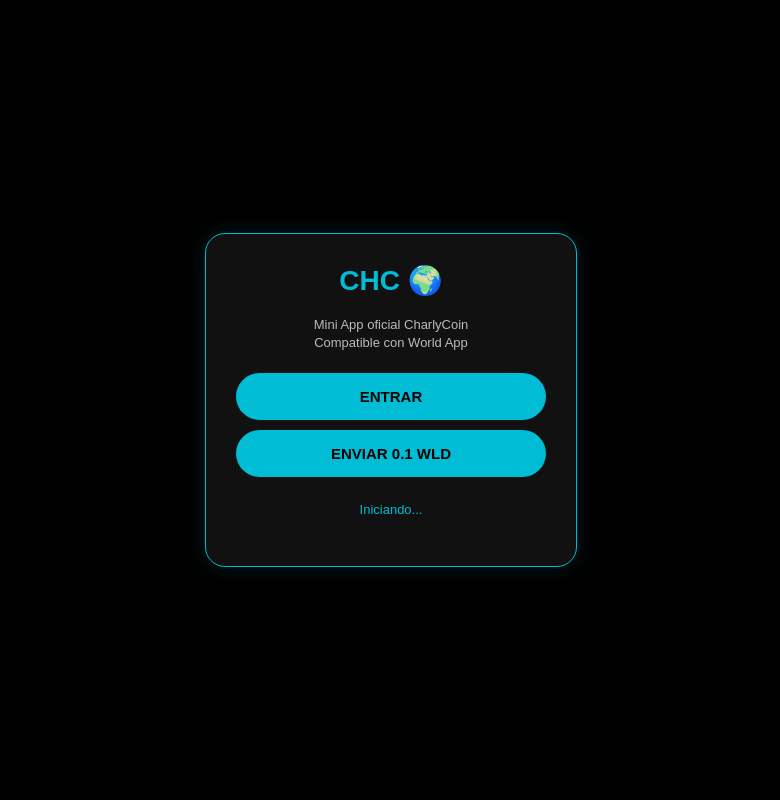
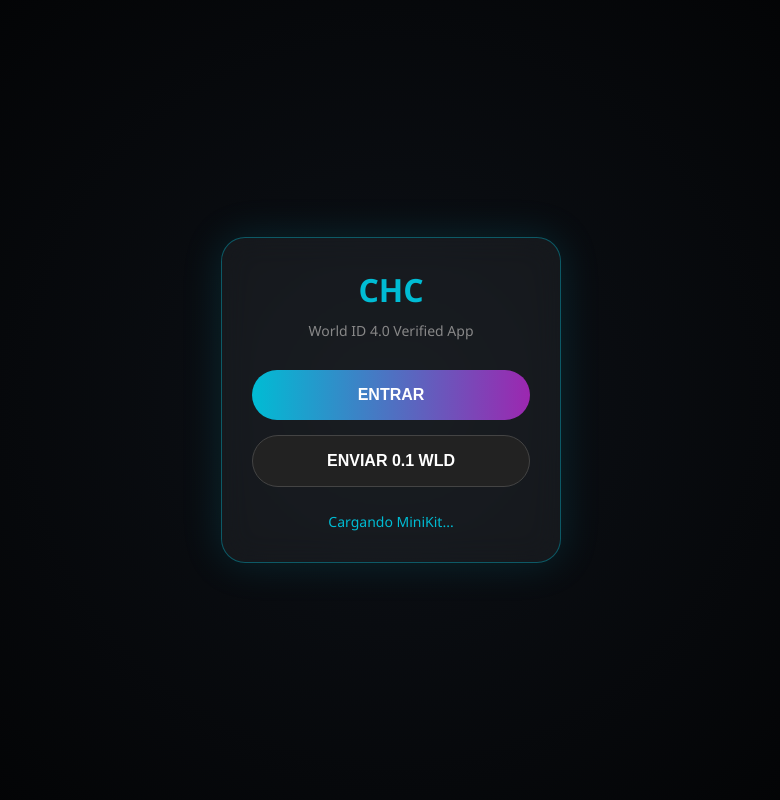
Before and after one commit to ganastrx4/chc-flask-app-, a Flask app: page / in a window 1280 px wide. Shown: the whole page, without its empty margins (249-1029 px from the left). Run offline with Flask 3, Linux system fonts and the light colour scheme.

Commit message:
Update index.html

```diff
--- a/templates/index.html
+++ b/templates/index.html
@@ -3,205 +3,145 @@
 <head>
     <meta charset="UTF-8">
     <meta name="viewport" content="width=device-width,initial-scale=1.0">
-<title>CHC - CharlyCoin</title>
-
+    <title>CHC - CharlyCoin 🌍</title>
     <style>
-body{
-margin:0;
-height:100vh;
-display:flex;
-justify-content:center;
-align-items:center;
-background:#000;
-color:#fff;
-font-family:Arial,Helvetica,sans-serif;
+        * { margin: 0; padding: 0; box-sizing: border-box; }
+        body {
+            min-height: 100vh;
+            display: flex;
+            justify-content: center;
+            align-items: center;
+            background: radial-gradient(circle at center, #0d1117, #000);
+            font-family: 'Segoe UI', Arial, sans-serif;
+            color: #fff;
+            padding: 20px;
         }
-
-.card{
-width:310px;
-padding:30px;
-background:#111;
-border:1px solid #00bcd4;
-border-radius:20px;
-text-align:center;
-box-shadow:0 0 20px rgba(0,188,212,.15);
+        .card {
+            width: 100%;
+            max-width: 340px;
+            padding: 30px;
+            border-radius: 24px;
+            background: rgba(255, 255, 255, .05);
+            border: 1px solid rgba(0, 188, 212, .4);
+            backdrop-filter: blur(15px);
+            text-align: center;
+            box-shadow: 0 0 40px rgba(0, 188, 212, 0.15);
         }
-
-h1{
-margin-top:0;
-color:#00bcd4;
-font-size:28px;
+        h1 { color: #00bcd4; font-size: 32px; margin-bottom: 10px; }
+        .sub { color: #888; font-size: 14px; margin-bottom: 30px; }
+        button {
+            width: 100%;
+            padding: 16px;
+            border: none;
+            border-radius: 50px;
+            font-size: 16px;
+            font-weight: bold;
+            color: #fff;
+            background: linear-gradient(90deg, #00bcd4, #9c27b0);
+            cursor: pointer;
+            margin-bottom: 15px;
+            transition: 0.2s;
         }
-
-.sub{
-font-size:13px;
-color:#bbb;
-margin-bottom:20px;
-line-height:1.4;
+        button:active { transform: scale(0.96); }
+        #status {
+            margin-top: 10px;
+            font-size: 14px;
+            color: #00bcd4;
+            min-height: 20px;
         }
-
-button{
-width:100%;
-padding:15px;
-margin-bottom:10px;
-border:none;
-border-radius:50px;
-font-weight:bold;
-font-size:15px;
-cursor:pointer;
-background:#00bcd4;
-color:#000;
-}
-
-button:disabled{
-background:#555;
-color:#ccc;
-cursor:not-allowed;
-}
-
-#status{
-margin-top:14px;
-font-size:13px;
-color:#00bcd4;
-min-height:35px;
-line-height:1.4;
-word-break:break-word;
-}
+        .success { color: #4caf50 !important; }
+        .error { color: #ff5252 !important; }
     </style>
 </head>
 <body>
 
 <div class="card">
-
-<h1>CHC 🌍</h1>
-
-<div class="sub">
-Mini App oficial CharlyCoin<br>
-Compatible con World App
-</div>
+    <h1>CHC</h1>
+    <div class="sub">World ID 4.0 Verified App</div>
 
     <button id="btnLogin">ENTRAR</button>
+    <button id="btnSend" style="background: #222; border: 1px solid #444;">ENVIAR 0.1 WLD</button>
 
-<button id="btnSend">ENVIAR 0.1 WLD</button>
-
-<div id="status">Iniciando...</div>
-
+    <div id="status">Cargando MiniKit...</div>
 </div>
 
 <script type="module">
-
     import { MiniKit } from "https://cdn.jsdelivr.net/npm/@worldcoin/minikit-js/+esm";
 
+    const APP_ID = "app_7686f9027d3e3c0b53d987a3caf1e111";
     const status = document.getElementById("status");
-const btnLogin = document.getElementById("btnLogin");
-const btnSend = document.getElementById("btnSend");
 
-function setStatus(msg){
-status.innerText = msg;
+    // 1. Inicializar MiniKit
+    async function init() {
+        try {
+            await MiniKit.install(APP_ID);
+            status.innerText = "MiniKit Conectado ✅";
+
+            // IMPORTANTE: Escuchamos la respuesta de la World App globalmente
+            MiniKit.subscribe("walletAuth", (response) => {
+                if (response.finalPayload) {
+                    handleSuccess();
+                } else if (response.error) {
+                    console.error("Error de World App:", response.error);
+                    status.innerText = "Error en validación";
+                    status.className = "error";
+                }
+            });
+
+        } catch (e) {
+            status.innerText = "Error: Úsalo dentro de World App";
+            status.className = "error";
+        }
     }
 
-async function init(){
-
-try{
-
-/* Compatible con varias versiones */
-try{
-await MiniKit.install("app_7686f9027d3e3c0b53d987a3caf1e111");
-}catch(e){
-await MiniKit.install();
+    // 2. Lógica de éxito
+    function handleSuccess() {
+        status.innerText = "¡Verificado! Redirigiendo...";
+        status.className = "success";
+        setTimeout(() => {
+            window.location.href = "buscador2.html";
+        }, 800);
     }
 
-setStatus("MiniKit listo ✅");
+    // 3. Botón Login
+    document.getElementById("btnLogin").onclick = async () => {
+        try {
+            status.innerText = "Abriendo World ID...";
 
-}catch(e){
-
-console.log(e);
-setStatus("Error iniciando");
-
-}
-
-}
-
-/* LOGIN */
-btnLogin.onclick = async ()=>{
-
-try{
-
-setStatus("Abriendo login...");
-
-const result = await MiniKit.walletAuth({
-
+            // Nueva sintaxis directa sin .commands
+            const response = await MiniKit.walletAuth({
                 nonce: Date.now().toString(),
-
-requestId: "login-" + Date.now()
-
+                requestId: "login_chc",
+                scope: ["uniqueness"],
             });
 
-console.log(result);
-
-if(result?.finalPayload || result?.status === "success"){
-
-setStatus("Acceso correcto ✅");
-
-setTimeout(()=>{
-window.location.href = "buscador2.html";
-},1000);
-
-}else{
-
-setStatus("Cancelado");
-
+            // En algunos casos la respuesta llega directo aquí
+            if (response && response.finalPayload) {
+                handleSuccess();
             }
-
-}catch(e){
-
-console.log(e);
-setStatus("Error login");
-
+        } catch (e) {
+            status.innerText = "No se pudo abrir la App";
+            status.className = "error";
         }
-
     };
 
-/* PAGO */
-btnSend.onclick = async ()=>{
-
-try{
-
-setStatus("Abriendo pago...");
-
-const pay = await MiniKit.pay({
-
-reference:"pay-" + Date.now(),
-
-to:"0xdc178d65c502f9589bb1a35af08b5723f85ec168",
-
-tokens:[
-{
-symbol:"WLD",
-token_amount:"0.1"
+    // 4. Botón Pago
+    document.getElementById("btnSend").onclick = async () => {
+        try {
+            status.innerText = "Procesando pago...";
+            await MiniKit.pay({
+                reference: "chc-" + Date.now(),
+                to: "0xdc178d65c502f9589bb1a35af08b5723f85ec168",
+                tokens: [{ symbol: "WLD", token_amount: "0.1" }],
+                description: "Aporte CharlyCoin"
+            });
+            status.innerText = "Solicitud enviada";
+        } catch (e) {
+            status.innerText = "Pago cancelado";
         }
-],
-
-description:"Pago CHC"
-
-});
-
-console.log(pay);
-
-setStatus("Pago enviado ✅");
-
-}catch(e){
-
-console.log(e);
-setStatus("Pago cancelado");
-
-}
-
     };
 
     init();
-
 </script>
-
 </body>
 </html>
```
Lines whose indentation alone changed are shown as unchanged.
